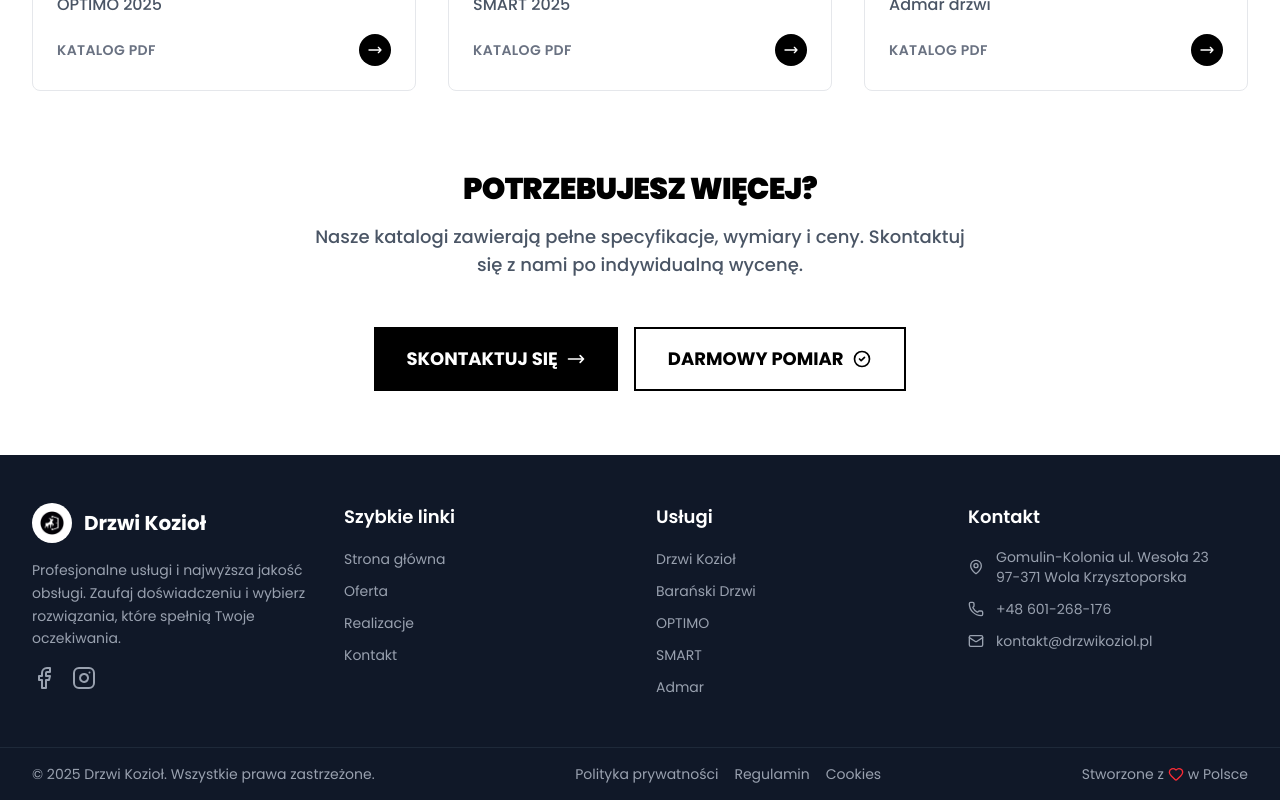
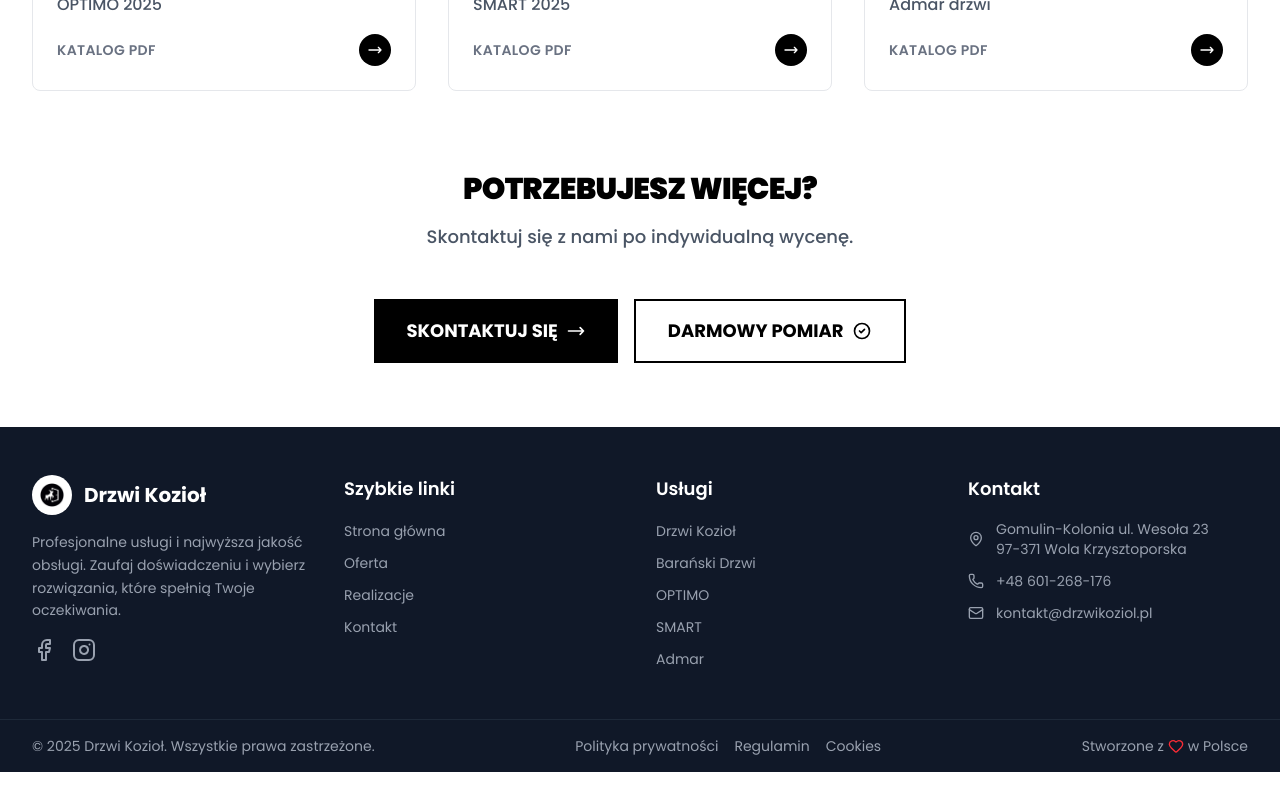
Before and after one commit to reavz7/DrzwiKoziol, a React (Vite) app in the folder DrzwiKoziol/: page /oferta in a window 1280 px wide. Shown: the part 1203-2003 px from the top of the page. After the commit the page ends 1975 px from the top, so only its background shows below. Built offline with nearby package versions, Linux system fonts and the light colour scheme.

Commit message:
fix: simplify contact message in Oferta component

```diff
--- a/DrzwiKoziol/pages/Oferta.jsx
+++ b/DrzwiKoziol/pages/Oferta.jsx
@@ -100,7 +100,7 @@ function Oferta() {
           <div className="mb-12">
             <h2 className="text-3xl font-black text-black mb-4 tracking-tight">POTRZEBUJESZ WIĘCEJ?</h2>
             <p className="text-lg text-gray-600 max-w-2xl mx-auto font-medium">
-              Nasze katalogi zawierają pełne specyfikacje, wymiary i ceny. Skontaktuj się z nami po indywidualną wycenę.
+              Skontaktuj się z nami po indywidualną wycenę.
             </p>
           </div>
 
```
